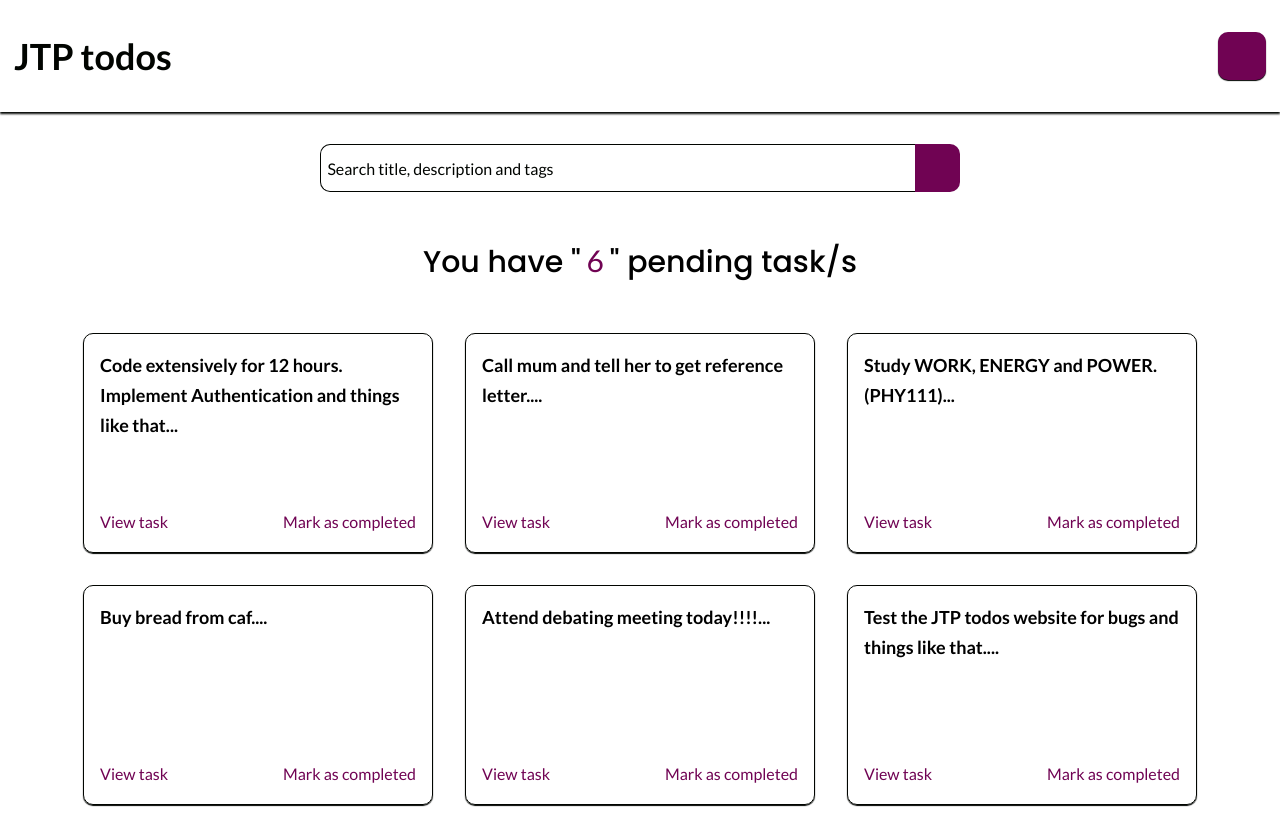
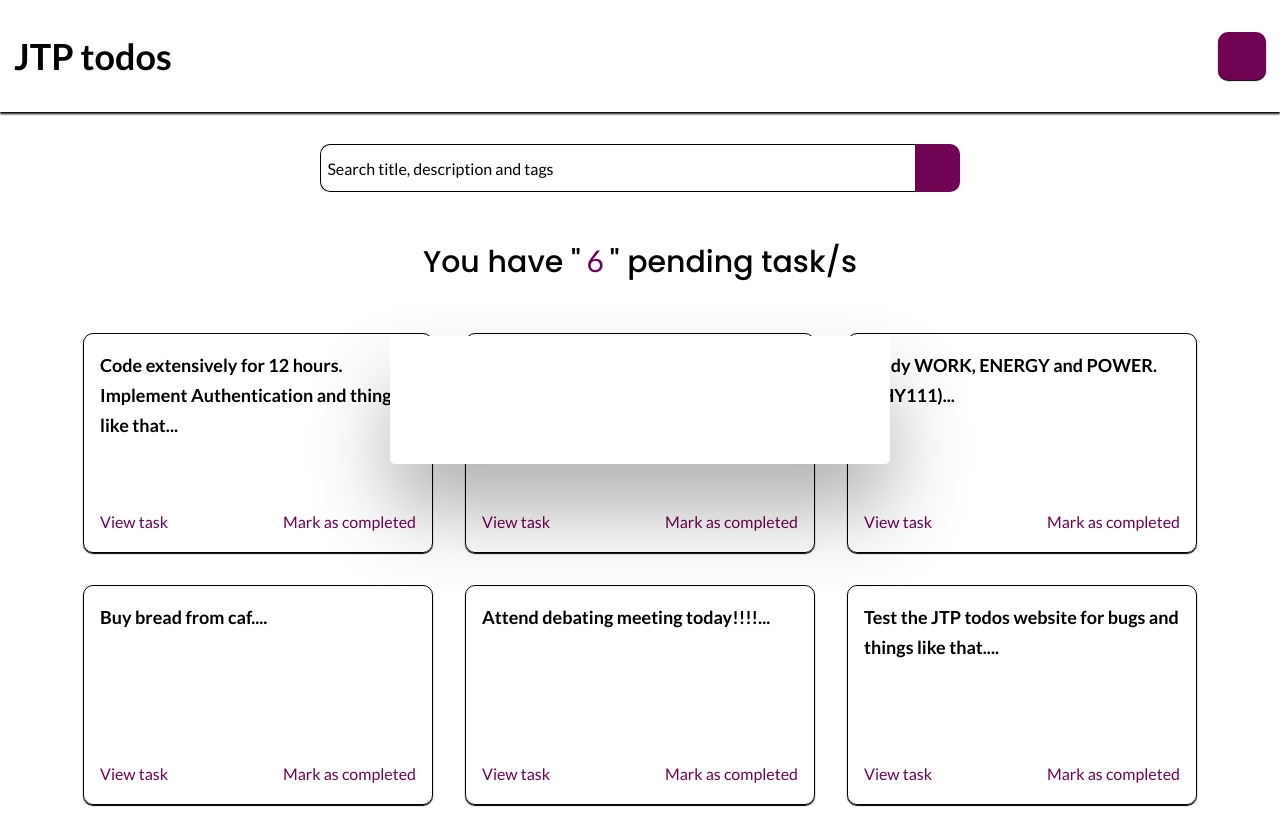
Before and after one commit to joshytheprogrammer/todos-frontend, a Nuxt app: page / in a window 1280 px wide. Built offline with nearby package versions, Linux system fonts and the light colour scheme; some icons are missing.

Commit message:
made changes

```diff
--- a/components/App/Modal.vue
+++ b/components/App/Modal.vue
@@ -1,5 +1,7 @@
 <template>
+  <div class="modal">
 
+  </div>
 </template>
 
 <script>
@@ -8,6 +10,19 @@ export default {
 }
 </script>
 
-<style>
-
+<style lang="scss" scoped>
+.modal {
+  position: absolute;
+  top: 50%;
+  left: 50%;
+  transform: translate(-50%, -50%);
+  width: 80%;
+  max-width: 500px;
+  background-color: white;
+  padding: 4rem;
+  border-radius: 5px;
+  box-shadow: 0 3rem 5rem rgba(0, 0, 0, 0.3);
+  z-index: 10;
+  text-align: center;
+}
 </style>
--- a/pages/index.vue
+++ b/pages/index.vue
@@ -4,10 +4,12 @@
     <div class="tasks">
       <Task v-for="task in tasks" :key="task.id" :task="task" />
     </div>
+    <Modal />
   </div>
 </template>
 
 <script>
+import Modal from "../components/App/Modal.vue"
 import PageTitle from "../components/App/Heading.vue"
 import Task from "../components/App/Task.vue"
 
@@ -16,7 +18,8 @@ export default {
   layout: 'user',
   components: {
     PageTitle,
-    Task
+    Task,
+    Modal
   },
   data() {
     return {
```
